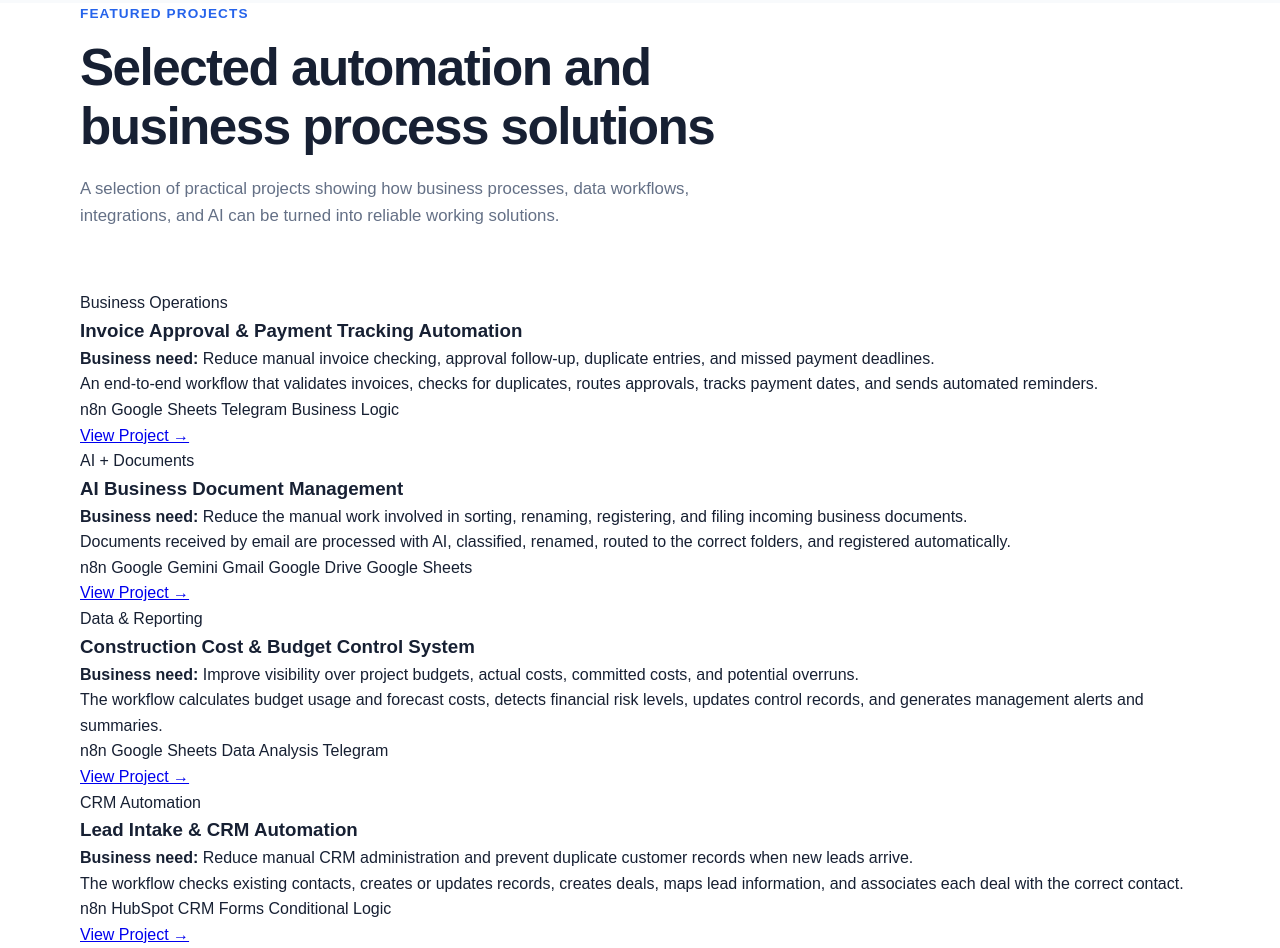
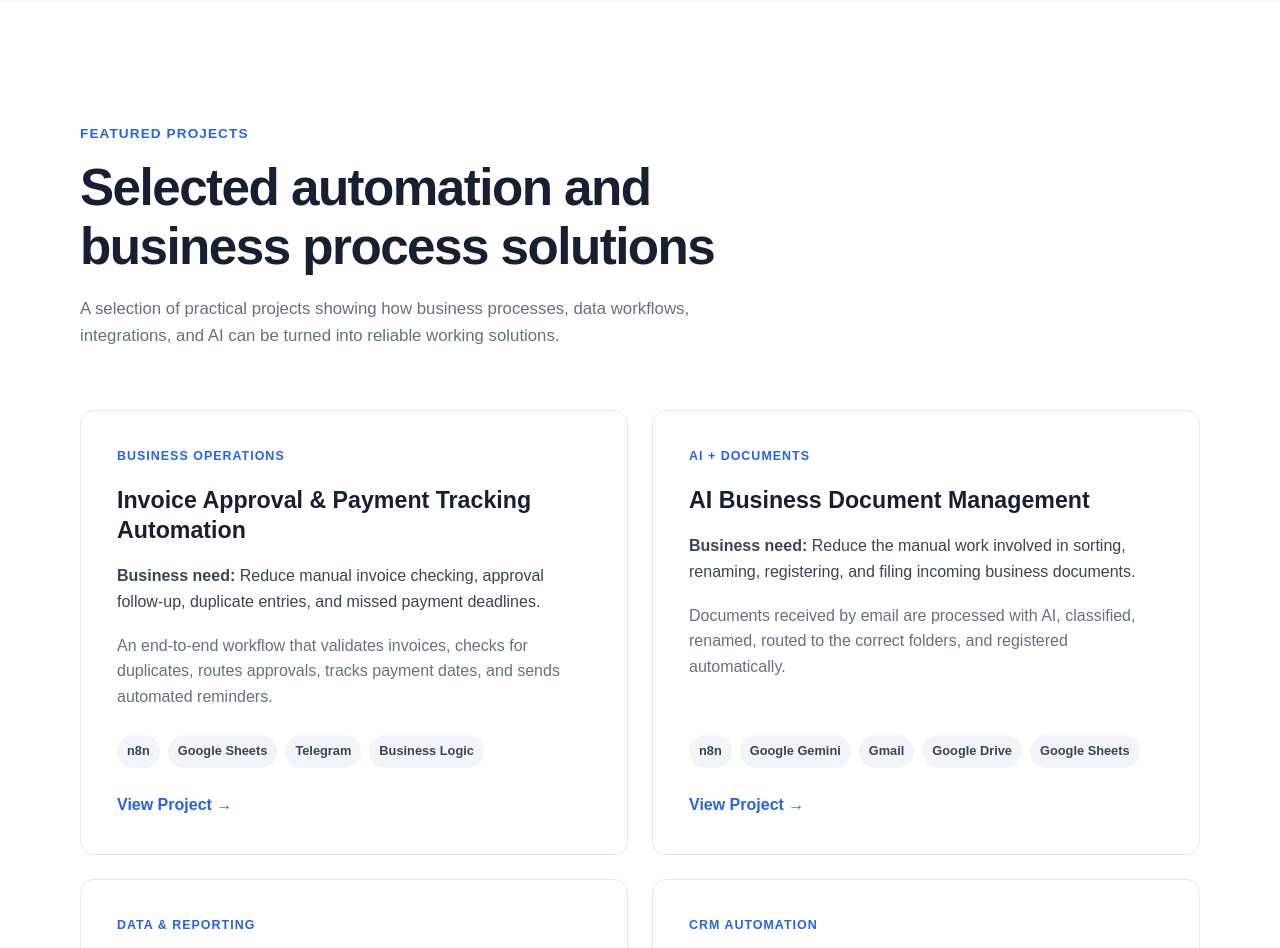
Before and after one commit to inna-siliaieva/business-operations-automation, a plain HTML site: page index.html in a window 1280 px wide. Shown: the part 4256-5204 px from the top of the page. Drawn offline with Linux system fonts and the light colour scheme.

Commit message:
Update style.css

```diff
--- a/style.css
+++ b/style.css
@@ -288,6 +288,88 @@ body {
   font-weight: 600;
   line-height: 1.7;
 }
+/* Featured Projects */
+
+.featured-projects {
+  padding: 120px 0;
+  background: #ffffff;
+}
+
+.projects-grid {
+  display: grid;
+  grid-template-columns: repeat(2, 1fr);
+  gap: 24px;
+}
+
+.project-card {
+  display: flex;
+  flex-direction: column;
+  padding: 36px;
+  border: 1px solid #e3e8ef;
+  border-radius: 14px;
+  background: #ffffff;
+  transition: 0.2s ease;
+}
+
+.project-card:hover {
+  transform: translateY(-4px);
+  border-color: #c7d7f7;
+  box-shadow: 0 16px 40px rgba(23, 32, 51, 0.08);
+}
+
+.project-category {
+  display: inline-block;
+  width: fit-content;
+  margin-bottom: 18px;
+  color: #2563eb;
+  font-size: 0.78rem;
+  font-weight: 700;
+  letter-spacing: 0.08em;
+  text-transform: uppercase;
+}
+
+.project-card h3 {
+  font-size: 1.45rem;
+  line-height: 1.3;
+  margin-bottom: 18px;
+}
+
+.project-card p {
+  color: #647086;
+  margin-bottom: 18px;
+}
+
+.project-problem {
+  color: #39445a !important;
+}
+
+.project-tech {
+  display: flex;
+  flex-wrap: wrap;
+  gap: 8px;
+  margin-top: auto;
+  margin-bottom: 24px;
+  padding-top: 8px;
+}
+
+.project-tech span {
+  padding: 6px 10px;
+  border-radius: 999px;
+  background: #f1f5f9;
+  color: #39445a;
+  font-size: 0.8rem;
+  font-weight: 600;
+}
+
+.project-link {
+  color: #2563eb;
+  text-decoration: none;
+  font-weight: 700;
+}
+
+.project-link:hover {
+  text-decoration: underline;
+}
 
 /* Mobile */
 
@@ -335,4 +417,15 @@ body {
   .example-card {
     padding: 28px;
   }
+    .featured-projects {
+    padding: 80px 0;
+  }
+
+  .projects-grid {
+    grid-template-columns: 1fr;
+  }
+
+  .project-card {
+    padding: 28px;
+  }
 }
```
